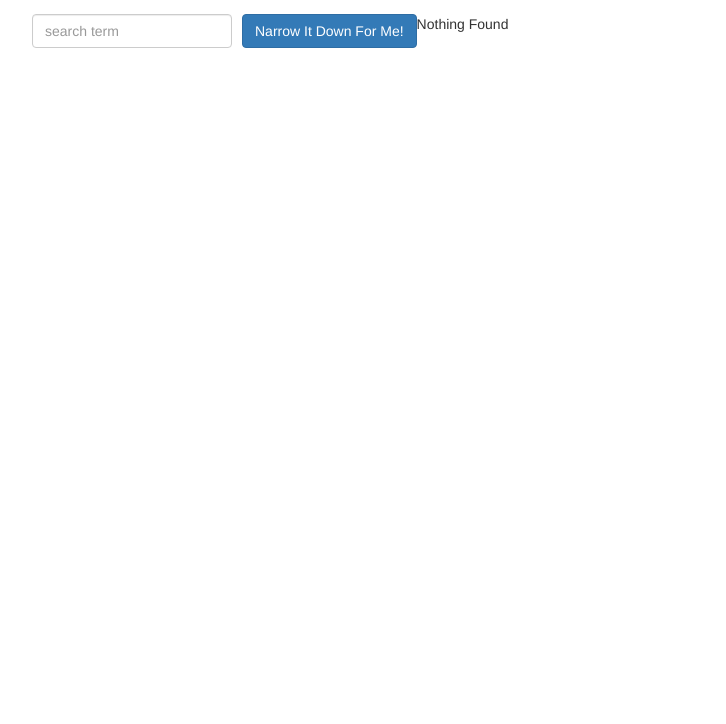
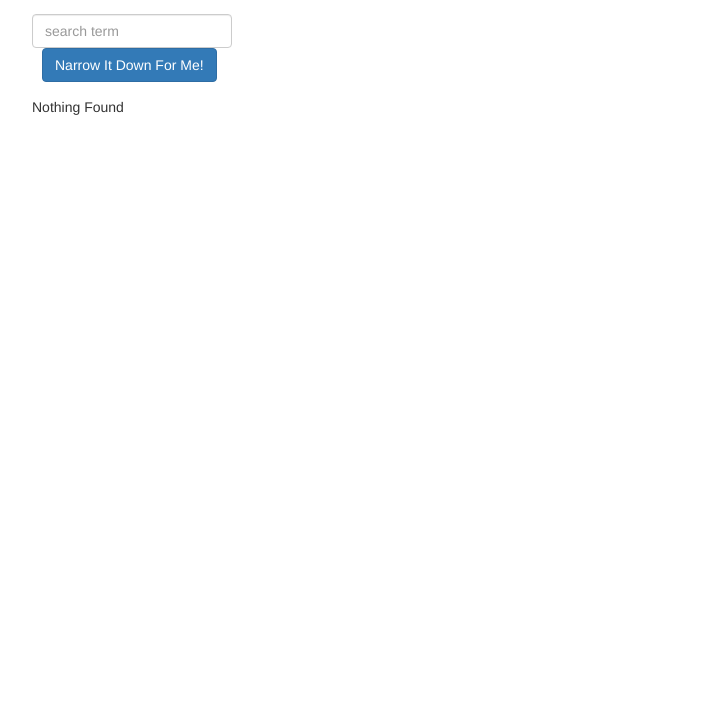
Before and after one commit to mmmcho/angularjs, a plain HTML site: page module3-solution/index.html in a window 1280 px wide. Shown: the part 76-800 px from the top of the page, without its empty margins (38-764 px from the left). Drawn offline with Linux system fonts and the light colour scheme.

Commit message:
'module3'

```diff
--- a/module3-solution/foundItems.html
+++ b/module3-solution/foundItems.html
@@ -1,4 +1,3 @@
-<div class="d-block">
 <ul>
   <li ng-repeat="item in ctrl.found">
     {{item.name}}, {{ item.short_name }}, {{ item.description }}
@@ -6,4 +5,3 @@
   </li>
 </ul>
 <div class="error" ng-if="ctrl.found.length === 0">Nothing Found</div>
-</div>
--- a/module3-solution/index.html
+++ b/module3-solution/index.html
@@ -9,9 +9,9 @@
     <script src="app.js"></script>
   </head>
 <body>
-   <div class="container" ng-controller="NarrowItDownController as ctrl">
+   <div class="container">
     <h1>Narrow Down Your Chinese Menu Choice</h1>
-
+    <div id="list" ng-controller="NarrowItDownController as ctrl">
     <div class="form-group">
       <input type="text" placeholder="search term" class="form-control" ng-model="ctrl.keyword">
     </div>
@@ -23,6 +23,7 @@
     <!-- found-items should be implemented as a component
     <found-items found-items="ctrl.found" on-remove="ctrl.removeItem(index)"></found-items>
   -->
+    </div>
   </div>
 
 </body>
--- a/module3-solution/styles/styles.css
+++ b/module3-solution/styles/styles.css
@@ -3,6 +3,9 @@ h1 {
 }
 input[type="text"] {
   width: 200px;
+  float: left;
+}
+#list {
   float: left;
 }
 .narrow-button {
```
